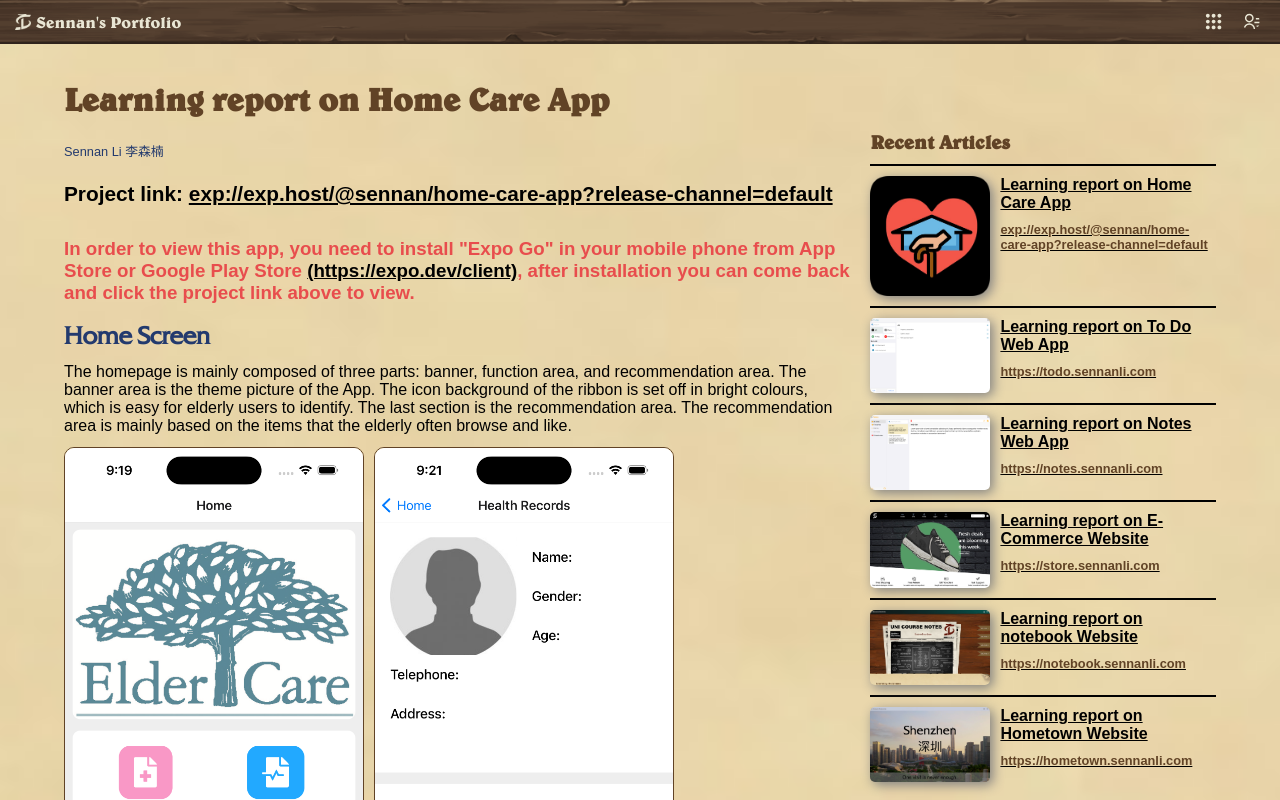
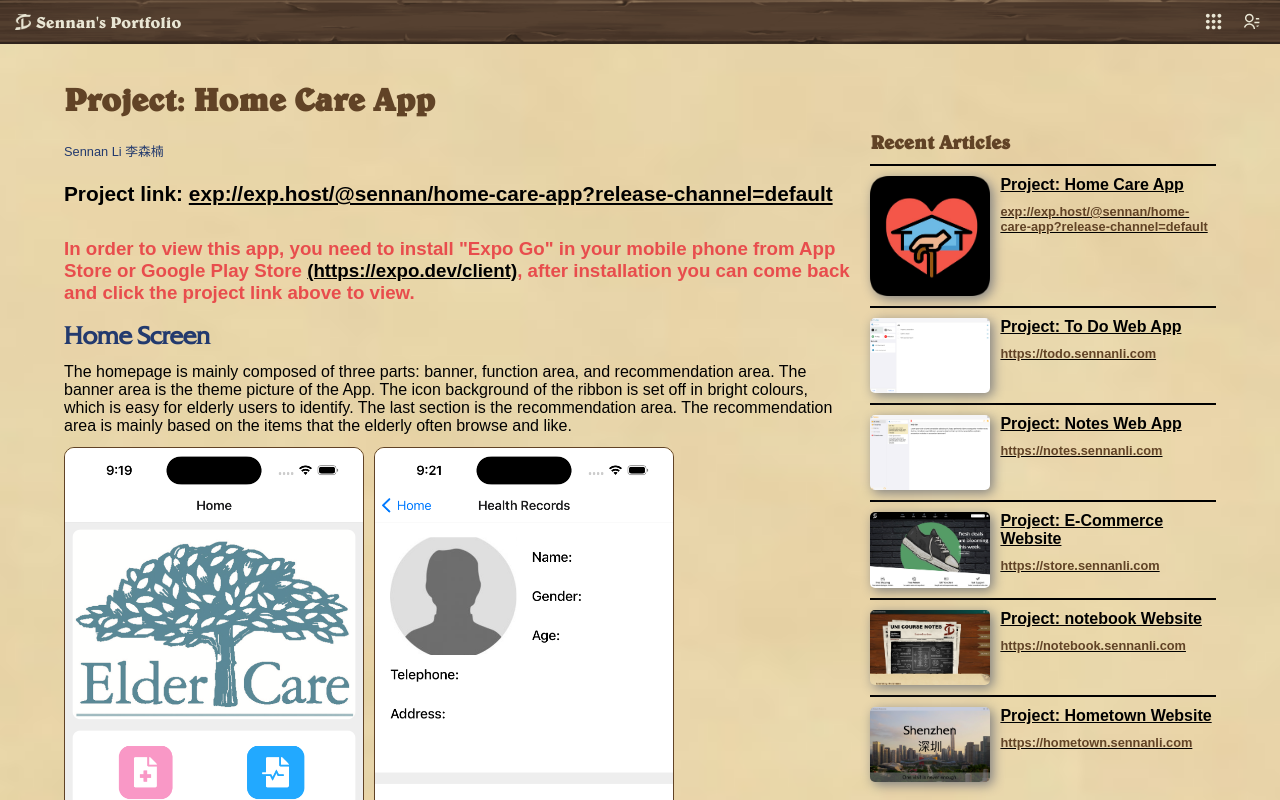
Before and after one commit to Sennan-Li/portfolio-website, a React (Create React App) app: page /news/latest in a window 1280 px wide. Shown: the top 800 px of the page. Built offline with nearby package versions, Linux system fonts and the light colour scheme; a web font is replaced by a local one.

Commit message:
Version 2.0

```diff
--- a/src/homepage/components/contactDropdown.jsx
+++ b/src/homepage/components/contactDropdown.jsx
@@ -11,7 +11,7 @@
     <img src={dropdownHook} alt="" className="dropdownHookRight" />
     <h4>Contacts</h4>
     <div className="contactDropdownIcons">
-    <a target='_blank' rel="noreferrer" href="">
+    <a target='_blank' rel="noreferrer" href="mailto: sennanli@alumni.york.ac.uk">
         <div>
           <MdEmail className='contactDropdownIcon'/>
           <small>sennanli@alumni.york.ac.uk</small>
--- a/src/homepage/components/hero.jsx
+++ b/src/homepage/components/hero.jsx
@@ -1,8 +1,5 @@
 import React from 'react'
 
-//images
-import myName from "../images/sennanli-name(black).png";
-import bg from "../images/scholomance_parallax_middle.png";
 import jumbotron from '../images/logo-c.mp4'
 
 
--- a/src/homepage/components/navBar.jsx
+++ b/src/homepage/components/navBar.jsx
@@ -1,5 +1,5 @@
 import '../scss/nav.scss'
-import React, {useState} from 'react';
+import React from 'react';
 import logo from "../images/sennanli-logo.png";
 import { CgMenuGridO } from 'react-icons/cg';
 import { RiContactsLine } from 'react-icons/ri';
@@ -10,11 +10,12 @@
 
   function handleProjectDropdownOpen() {
     setContactDropdown(false)
-    {projectDropdown===false?setProjectDropdown(true):setProjectDropdown(false)}
+    projectDropdown===false?setProjectDropdown(true):setProjectDropdown(false)
   }
+
   function handleContactDropdownOpen() {
     setProjectDropdown(false)
-    {contactDropdown===false?setContactDropdown(true):setContactDropdown(false)}
+    contactDropdown===false?setContactDropdown(true):setContactDropdown(false)
   }
 
   return (
--- a/src/homepage/components/news/article4.jsx
+++ b/src/homepage/components/news/article4.jsx
@@ -6,7 +6,13 @@
   return (
     <div className='article'>
       <Heading articleTitle={articleConstants.articleTitle4} articleDate={articleConstants.articleDate4} articleLink={articleConstants.articleLink4}/>
-      <p>This project is developed based on react, and a large number of filter functions are used for data processing, while conditional rendering is mainly used for UI changes, such as note selection, deletion, recovery and deletion history, as well as note collection, classification, and search. Editing of notes and folders uses react state to update the edited content.</p>
+      <h2>Learning Objectives</h2>
+      <p>The Notes web app aims to create a user-friendly platform for organizing and managing personal notes. The primary objective is to provide a seamless experience for users to create, edit, and categorize their notes efficiently. You can explore the project here: https://notes.sennanli.com
+      </p>
+      <h2>Project Overview</h2>
+      <p>The project scope included developing a web-based application with features such as note creation, editing, categorization, and search functionality.</p>
+      <h2>Conclusion</h2>
+      <p>Overall, the Notes Project has been a valuable learning experience, allowing me to apply and expand my technical skills.</p>
     </div>
   )
 }
--- a/src/homepage/components/news/article5.jsx
+++ b/src/homepage/components/news/article5.jsx
@@ -2,15 +2,19 @@
 import '../../scss/news.scss'
 import * as articleConstants from '../../constants/constants'
 import Heading from './common/heading'
-import fig1 from './images/a1/video-tag.mp4'
-import fig2 from './images/a1/grid-system.png'
-import fig3 from './images/a1/flexbox.png'
+
 
 export default function Article5() {
   return (
     <div className='article'>
       <Heading articleTitle={articleConstants.articleTitle5} articleDate={articleConstants.articleDate5} articleLink={articleConstants.articleLink5}/>
-      <p>This project is developed based on react. Data processing uses a lot of filter functions, and UI changes mainly use conditional rendering, such as task selection, deletion, and deletion history, as well as task completion, classification, and search. Editing of tasks and lists uses react state to update the edited content.</p>
+      <h2>Learning Objectives</h2>
+      <p>The ToDo web app aims to create a user-friendly platform for managing tasks and to-do lists efficiently. The primary objective is to provide users with a seamless experience for organizing their tasks, setting priorities, and tracking progress. You can explore the project here: https://todo.sennanli.com
+      </p>
+      <h2>Project Overview</h2>
+      <p>The project scope included developing a web-based application with features such as task creation, editing, prioritization, and progress tracking.</p>
+      <h2>Conclusion</h2>
+      <p>This project enhanced my skills in web development, particularly in using modern frameworks and libraries. Additionally, I aimed to improve my understanding of user experience design. These objectives were important to me as they align with my career goals and personal interests in creating impactful digital solutions.</p>
     </div>
   )
 }
--- a/src/homepage/components/projectDropdown.jsx
+++ b/src/homepage/components/projectDropdown.jsx
@@ -6,7 +6,6 @@
 import hometown from "../images/hometown.jpg"
 import notebook from "../images/notebook.jpg"
 import eCommerce from "../images/e-commerce.jpg"
-import { MdWeb } from 'react-icons/md';
 import '../scss/dropdown.scss'
 
 
--- a/src/homepage/components/projects.jsx
+++ b/src/homepage/components/projects.jsx
@@ -29,7 +29,13 @@
         <img className='headingEnd' src={headingEnd} alt=""/>
       </div>
       <div className='intro'>
-       <p >Hi, I am Sennan Li, graduated from University of York in MSc Computer Science. <br />Currently working as Service Digitalization Specialist at BYD Europe. <br />Plain and Simple, I love Web Development, I am passionate about building clean and useful websites.</p>
+       <p>Welcome!<br />
+       <br />
+       My name is Sennan Li. I’m a Service Digitalization Specialist at BYD Europe, where I manage technical information and dealer management systems, and provide user support. Previously, I was a Microsoft Support Engineer for Azure PostgreSQL customers. <br />
+       <br />
+       I hold dual Master’s degrees in Automotive Engineering and Computer Science. Through the Leadership Development Programme, I gained global skills and strategic insights. I enjoy working with diverse teams to solve real-world problems with new technologies. <br />
+       <br />
+       Let’s innovate and create impactful solutions together!</p>
       </div>
 
     <div className='projectCardSet'>
--- a/src/homepage/constants/constants.js
+++ b/src/homepage/constants/constants.js
@@ -1,23 +1,23 @@
-export const articleTitleLatest = 'Learning report on Home Care App'
+export const articleTitleLatest = 'Project: Home Care App'
 export const articleDateLatest = '2023'
 export const articleLinkLatest = 'https://sennanli.com/news'
 
-export const articleTitle5 = 'Learning report on To Do Web App'
+export const articleTitle5 = 'Project: To Do Web App'
 export const articleDate5 = '2023'
 export const articleLink5 = 'https://todo.sennanli.com'
 
-export const articleTitle4 = 'Learning report on Notes Web App'
+export const articleTitle4 = 'Project: Notes Web App'
 export const articleDate4 = '2023'
 export const articleLink4 = 'https://notes.sennanli.com'
 
-export const articleTitle3 = 'Learning report on E-Commerce Website'
+export const articleTitle3 = 'Project: E-Commerce Website'
 export const articleDate3 = '2023'
 export const articleLink3 = 'https://store.sennanli.com'
 
-export const articleTitle2 = 'Learning report on notebook Website'
+export const articleTitle2 = 'Project: notebook Website'
 export const articleDate2 = '2022'
 export const articleLink2 = 'https://notebook.sennanli.com'
 
-export const articleTitle1 = 'Learning report on Hometown Website'
+export const articleTitle1 = 'Project: Hometown Website'
 export const articleDate1 = '2021'
 export const articleLink1 = 'https://hometown.sennanli.com'
--- a/src/homepage/pages/homepage.jsx
+++ b/src/homepage/pages/homepage.jsx
@@ -1,6 +1,5 @@
 import React from 'react'
 import '../scss/homepage.scss';
-import { Helmet } from 'react-helmet';
 import Hero from '../components/hero';
 import Projects from '../components/projects';
 import Journey from '../components/journey';
--- a/src/homepage/pages/news.jsx
+++ b/src/homepage/pages/news.jsx
@@ -1,11 +1,10 @@
 import React from 'react'
 import '../scss/news.scss'
-import NavBar from '../components/navBar'
+
 import ContentLists from '../components/news/common/contentLists'
 import Footer from '../components/footer'
 import {useParams} from 'react-router-dom'
-import ProjectDropdown from '../components/projectDropdown';
-import ContactDropdown from '../components/contactDropdown';
+
 import Latest from '../components/news/latest'
 import Article1 from '../components/news/article1'
 import Article2 from '../components/news/article2'
--- a/src/homepage/scss/_projectSection.scss
+++ b/src/homepage/scss/_projectSection.scss
@@ -54,15 +54,16 @@
   .intro {
 
     color: #fff;
-    font-weight: bold;
+    font-weight: light;
     margin: auto;
     width: 100vw;
     height: 25%;
     margin-top: 30px;
     padding: 0 5vw;
     min-height: 100px;
-    font-size: 1.8vw;
+    font-size: 1.2vw;
     font-family: quadrata;
+    text-align: justify;
     @media (max-width: 780px) {
       font-size: 3vw;
     }
```
